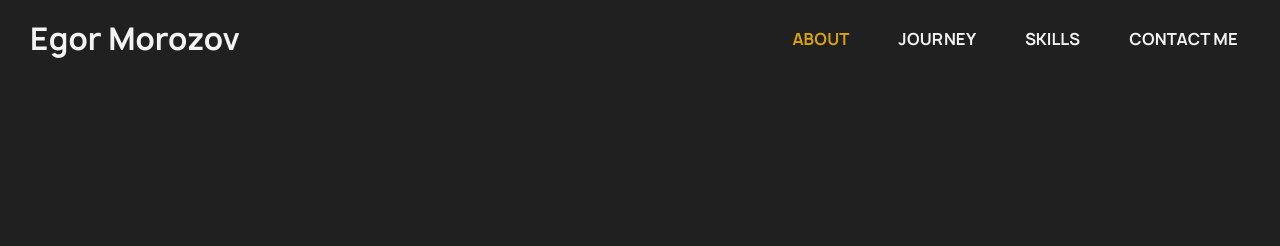
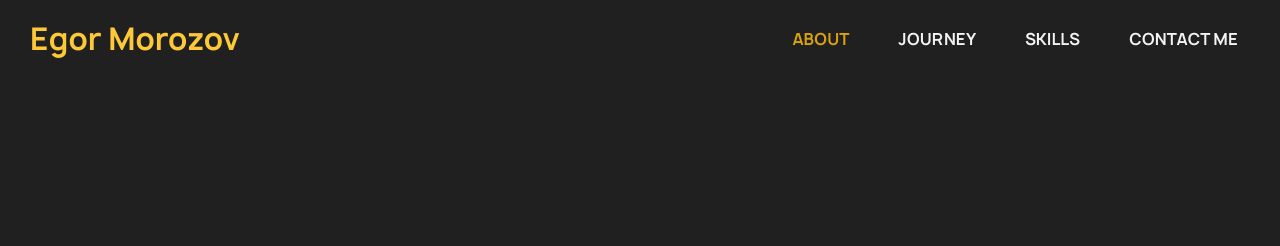
Before and after one commit to LakerShot/Personal-CV-website, a website built with Vite: page index.html in a window 1280 px wide. In both pictures the pointer is over the link "Egor Morozov". Shown: the top 246 px of the page. Built offline with nearby package versions, Linux system fonts and the light colour scheme.

Commit message:
style: change hover color

```diff
--- a/src/styles/scss/main.scss
+++ b/src/styles/scss/main.scss
@@ -34,6 +34,11 @@ body {
         font-size: calc-rem(30px);
         color: var(--text-primary-color);
         font-weight: bold;
+        transition: color .2s ease-in-out;
+
+        &:hover {
+            color: var(--accent-light-color);
+        }
     }
 
     &__navigation {
@@ -59,7 +64,7 @@ body {
         border-radius: 5px;
 
         &:hover {
-            color: var(--accent-color);
+            color: var(--accent-light-color);
         }
 
         &:focus {
```
